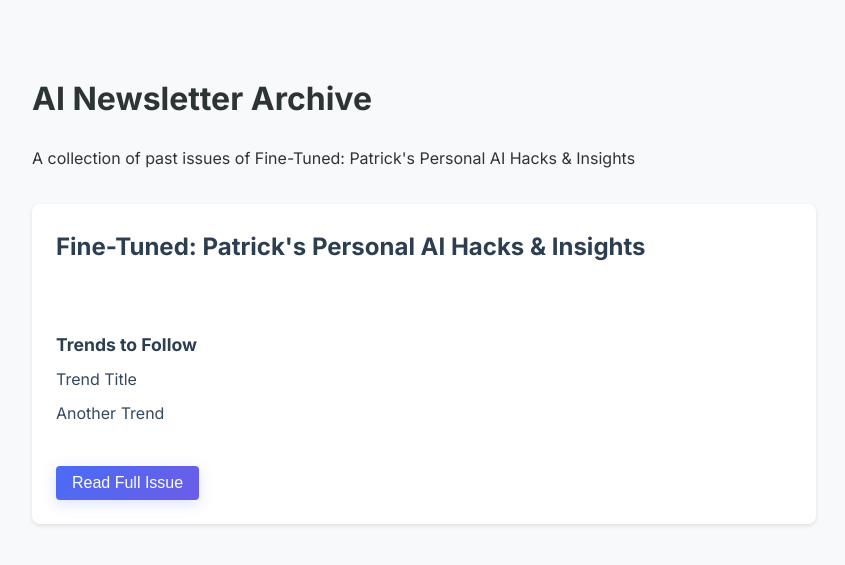
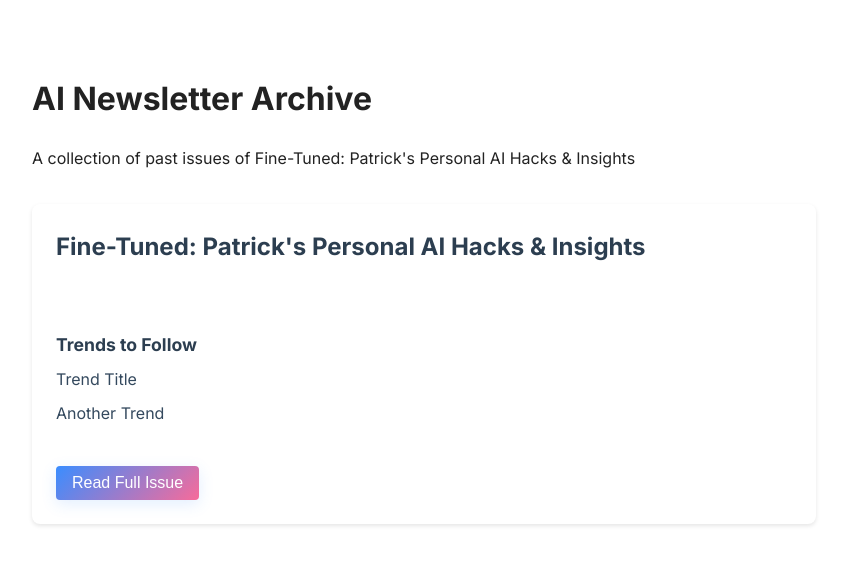
Before and after one commit to patrickfreyer/patrickfreyer.github.io, a Jekyll site: the page built from newsletters.html, in a window 1280 px wide. Shown: the top 565 px of the page, without its empty margins (240-1085 px from the left). Built offline with Jekyll 4.4.1, drawn with Linux system fonts in a browser that asks for light colours.

Commit message:
Including email banner and styling

```diff
--- a/_includes/newsletter_template.html
+++ b/_includes/newsletter_template.html
@@ -8,15 +8,16 @@
     <link href="https://fonts.googleapis.com/css2?family=Inter:wght@400;500;600;700&display=swap" rel="stylesheet">
     <style>
         :root {
-            --primary-color: #4a6cf7;
-            --secondary-color: #6c5ce7;
-            --accent-color: #00cec9;
-            --text-color: #2d3436;
+            --primary-color: #3A8DFF; /* Bright Blue */
+            --secondary-color: #F76B9A; /* Pink/Magenta */
+            --accent-color: #19E3E3; /* Turquoise/Teal */
+            --highlight-color: #FFC34D; /* Orange/Yellow */
+            --text-color: #222222; /* Dark Gray/Black */
             --light-text: #636e72;
-            --background: #f8f9fa;
-            --card-bg: #ffffff;
+            --background: #fff;
+            --card-bg: #fff;
             --border-radius: 16px;
-            --box-shadow: 0 4px 20px rgba(0, 0, 0, 0.08);
+            --box-shadow: 0 4px 20px rgba(58, 141, 255, 0.08);
         }
 
         body {
@@ -126,7 +127,7 @@
             color: var(--light-text);
             padding: 15px;
             border-left: 4px solid var(--accent-color);
-            background: rgba(0, 206, 201, 0.05);
+            background: rgba(25, 227, 227, 0.07);
             border-radius: 0 var(--border-radius) var(--border-radius) 0;
             margin: 20px 0;
         }
@@ -173,23 +174,23 @@
             margin-top: 15px;
             transition: all 0.3s ease;
             font-weight: 500;
-            box-shadow: 0 4px 15px rgba(74, 108, 247, 0.2);
+            box-shadow: 0 4px 15px rgba(58, 141, 255, 0.15);
         }
 
         .button:hover {
             transform: translateY(-2px);
-            box-shadow: 0 6px 20px rgba(74, 108, 247, 0.3);
+            box-shadow: 0 6px 20px rgba(247, 107, 154, 0.18);
         }
 
         .draft-banner {
-            background: linear-gradient(135deg, #f39c12, #e67e22);
+            background: linear-gradient(135deg, var(--highlight-color), var(--secondary-color));
             color: white;
             text-align: center;
             padding: 12px;
             margin-bottom: 25px;
             border-radius: var(--border-radius);
             font-weight: 500;
-            box-shadow: 0 4px 15px rgba(243, 156, 18, 0.2);
+            box-shadow: 0 4px 15px rgba(255, 195, 77, 0.18);
         }
 
         .markdown-content {
@@ -217,6 +218,10 @@
     </style>
 </head>
 <body>
+    <div style="text-align:center; margin-bottom: 30px;">
+        <img src="/assets/FineTunedBanner.png" alt="Fine-Tuned: Personal AI Hacks & News by Patrick C. Freyer" style="max-width: 350px; width: 100%; height: auto; border-radius: 18px; box-shadow: 0 4px 24px rgba(74, 108, 247, 0.10); background: #fff; padding: 8px;" />
+    </div>
+
     {% if include.newsletter.published == false %}
     <div class="draft-banner">
         <i class="fas fa-pencil-alt"></i> DRAFT VERSION - NOT PUBLISHED
```
Also changed, not shown: 1 other file.
